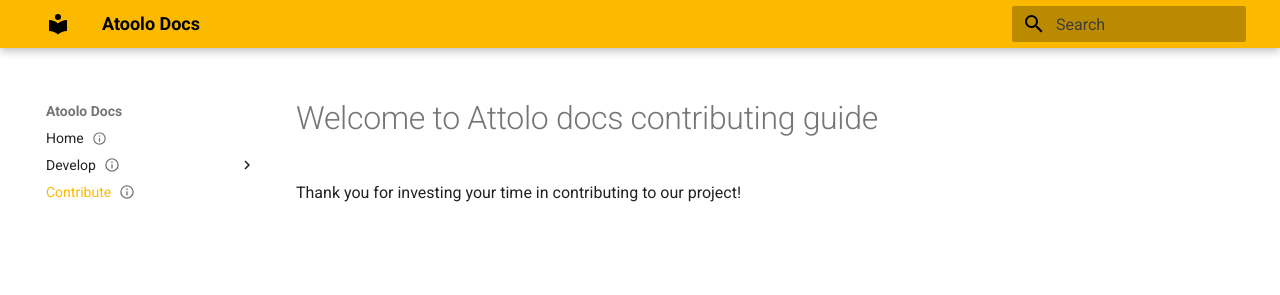
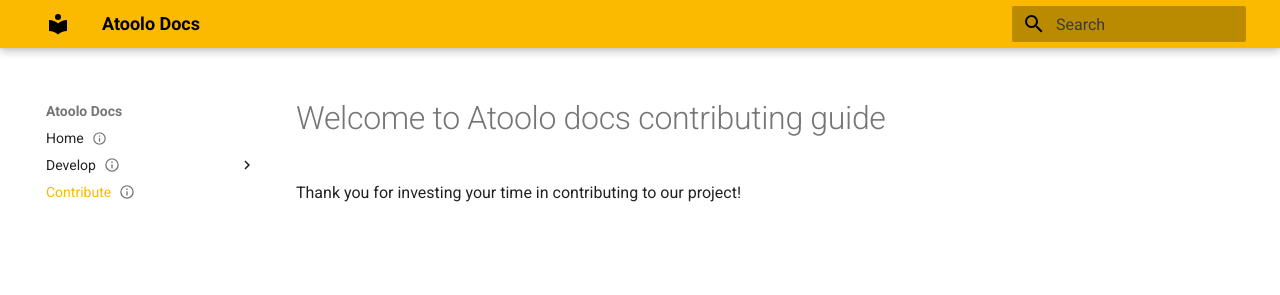
Before and after one commit to sitepark/atoolo-docs, an MkDocs documentation site: the page built from docs/contribute/index.md, in a window 1280 px wide. Shown: the top 295 px of the page. Built offline with MkDocs 1.6.1 and Material for MkDocs 9.7.7, drawn with Linux system fonts in a browser that asks for light colours.

Commit message:
docs: fix typo

```diff
--- a/docs/contribute/index.md
+++ b/docs/contribute/index.md
@@ -2,6 +2,6 @@
 status: draft
 ---
 
-# Welcome to Attolo docs contributing guide
+# Welcome to Atoolo docs contributing guide
 
 Thank you for investing your time in contributing to our project!
```
Also changed, not shown: docs/develop/index.md (+1 -1 lines).
